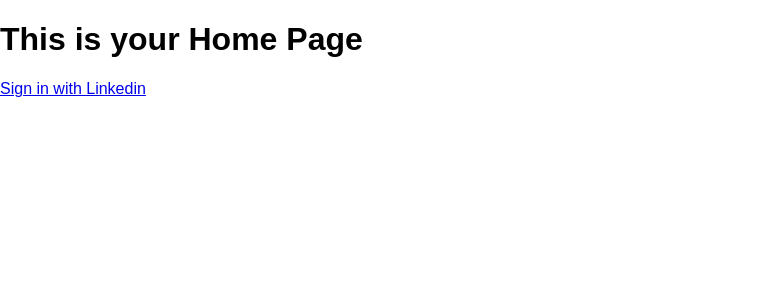
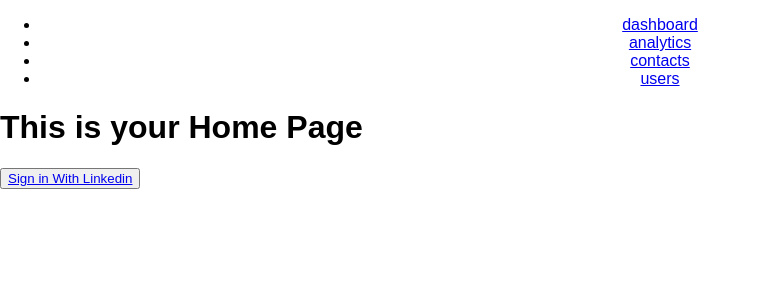
Before and after one commit to dphilla/tech-hustle, a React (Create React App) app: page / in a window 1280 px wide. Shown: the top 300 px of the page, without its empty margins (0-760 px from the left). Built offline with nearby package versions, Linux system fonts and the light colour scheme; no server answers.

Commit message:
working navbar components sans css

```diff
--- a/package.json
+++ b/package.json
@@ -3,6 +3,7 @@
   "version": "0.1.0",
   "private": true,
   "dependencies": {
+    "bourbon": "^5.0.0",
     "react": "^16.2.0",
     "react-dom": "^16.2.0",
     "react-linkedin-login": "^1.0.3",
--- a/src/App.js
+++ b/src/App.js
@@ -1,11 +1,13 @@
 import React, { Component } from 'react';
 import logo from './logo.svg';
 import './App.css';
+import Nav from './components/nav/Nav'
 
 class App extends Component {
   render() {
     return (
       <div className="App">
+        <Nav/>
       </div>
     );
   }
--- a/src/actions/Requests.js
+++ b/src/actions/Requests.js
@@ -1,20 +1,23 @@
+
+const user = require('./User')
 
 
 function fetchCurrentUser () {
-
-  fetch('http://localhost:3000/api/v1/users', {
+  function doFetch() {
+    fetch('http://localhost:3000/current_user', {
       mode: 'cors',
       headers: {'Allow-Access-Control-Origin':'*'}
     })
       .then(response => response.json())
         .then(data => {
-        console.log(data)
-    // Now data is in a format we are more used to i.e. {"posts": [{"title": "Fetch Refresher", "author": "Katelyn Kasperowicz"},..]}
+            user.setCurrentUser(data)
       })
       .catch(error => {
         console.log(error)
     })
   }
+setTimeout(function(){ doFetch(); }, 1500);
+}
 
 
 
--- /dev/null
+++ b/src/actions/User.js
@@ -0,0 +1,36 @@
+
+
+function clearListCookies()
+{
+ var cookies = document.cookie.split(";");
+ for (var i = 0; i < cookies.length; i++)
+  {
+    var spcook =  cookies[i].split("=");
+    deleteCookie(spcook[0]);
+  }
+  function deleteCookie(cookiename)
+   {
+    var d = new Date();
+    d.setDate(d.getDate() - 1);
+    var expires = ";expires="+d;
+    var name=cookiename;
+    //alert(name);
+    var value="";
+    document.cookie = name + "=" + value + expires + "; path=/acc/html";
+}
+window.location = ""; // TO REFRESH THE PAGE
+}
+
+
+
+function setCurrentUser(id) {
+    document.cookie = "id=" + id;
+}
+
+function endCurrentUser () {
+  clearListCookies()
+}
+
+
+
+export {setCurrentUser, endCurrentUser}
--- a/src/components/authentication/Linkedin.js
+++ b/src/components/authentication/Linkedin.js
@@ -4,15 +4,24 @@ import { Link } from 'react-router-dom';
 const requests = require('../../actions/Requests')
 
 
+      //<a href="https://www.linkedin.com/oauth/v2/authorization?response_type=code&client_id=7870b7rz0apmts&redirect_uri=http://localhost:3000/auth/linkedin/callback&state=something"
+      //>
+    //Sign in with Linkedin
+  //</a>
 
 class LoginWithLinkedin extends Component {
   render() {
     return (
-      <a href="https://www.linkedin.com/oauth/v2/authorization?response_type=code&client_id=7870b7rz0apmts&redirect_uri=http://localhost:3000/auth/linkedin/callback&state=something"
-        onClick={console.log(requests.fetchCurrentUser())}
-      >
-    Sign in with Linkedin
-  </a>
+        <button
+          onClick={requests.fetchCurrentUser}
+          className="linkedin-signin">
+          <a
+            href="https://www.linkedin.com/oauth/v2/authorization?response_type=code&client_id=7870b7rz0apmts&redirect_uri=http://localhost:3000/auth/linkedin/callback&state=something"
+          >
+            Sign in With Linkedin
+          </a>
+        </button>
+
 
     )
   }
--- /dev/null
+++ b/src/components/nav/Nav.js
@@ -0,0 +1,33 @@
+
+import React, { Component } from 'react';
+import { Link } from 'react-router-dom';
+const nav =  require('./NavHelper')
+
+
+class Nav extends Component {
+  render() {
+    return (
+      <div
+        onLoad={nav.navOperator}
+       >
+         <div>
+        <div id="nav-trigger" className="nav-trigger open">
+          <span className="line" />
+          <span className="line" />
+          <span className="line" />
+        </div>
+        <nav id="nav" className="out">
+          <ul>
+            <li><span className="nav-label"><a href="/dashboard">dashboard</a></span></li>
+            <li><span className="nav-label"><a href="/analytics">analytics</a></span></li>
+            <li><span className="nav-label"><a href="/contacts">contacts</a></span></li>
+            <li><span className="nav-label"><a href="/users">users</a></span></li>
+          </ul>
+        </nav>
+      </div>
+      </div>
+    )
+  }
+}
+
+export default Nav;
--- /dev/null
+++ b/src/components/nav/NavHelper.js
@@ -0,0 +1,56 @@
+
+
+
+// selected elements
+var navTrigger = document.getElementById('nav-trigger');
+var nav = document.getElementById('nav');
+var header = document.getElementById('header');
+var heading = document.getElementById('heading');
+var labels = document.getElementsByClassName('nav-label');
+
+// sizing
+var windowHeight = window.innerHeight;
+var windowWidth = window.innerWidth;
+var fontSize = windowHeight*0.1;
+var headingSize = windowWidth*0.1;
+
+// Event Listening
+//
+function resize() {
+  windowHeight = window.innerHeight;
+  windowWidth = window.innerWidth;
+  fontSize = windowHeight*0.1;
+  headingSize = windowWidth*0.1;
+  if(headingSize > windowHeight*0.3) headingSize = windowHeight*0.3;
+
+  for(var i = 0; i < labels.length; i++) {
+    labels[i].style.fontSize = fontSize+'px';
+    labels[i].style.height = fontSize+'px';
+    labels[i].style.marginTop = '-'+fontSize*0.6+'px';
+  }
+
+  header.style.height = windowHeight+'px';
+  heading.style.fontSize = headingSize+'px';
+  heading.style.height = headingSize+'px';
+  heading.style.marginTop = '-'+headingSize*0.6+'px';
+
+}
+
+function navToggle(e) {
+  var closed = (navTrigger.className.indexOf('close') > 0);
+  if(closed) {
+    navTrigger.className = 'nav-trigger open';
+    nav.className = 'out';
+  } else {
+    navTrigger.className = 'nav-trigger close';
+    nav.className = 'in';
+  }
+}
+
+
+function navOperator () {
+  navTrigger.addEventListener('click', navToggle);
+  window.addEventListener('resize', resize);
+}
+
+export {navOperator}
--- /dev/null
+++ b/src/components/nav/nav.scss
@@ -0,0 +1,195 @@
+@import "bourbon";
+
+@import url(https://fonts.googleapis.com/css?family=Patua+One);
+@import url(https://fonts.googleapis.com/css?family=Open+Sans);
+
+// vars
+$headings: 'Patua One', cursive;
+$white: #fff;
+$grey-black: #222;
+$olive: #364e41;
+
+body {
+  background: #fff;
+  height: 100%;
+  font-family: 'Open Sans', sans-serif;
+}
+
+p {
+  line-height: 1.5;
+}
+
+div {
+  padding: 15px;
+  position: relative;
+  text-align: center;
+}
+
+
+.nav-trigger {
+  position: fixed;
+  width: 110px;
+  height: 98px;
+  right: 0px;
+  top: 0px;
+  cursor: pointer;
+  z-index: 200;
+  @include transform-origin(110px 0px);
+  @include transform(scale(0.6));
+  @include transition(background 0.3s linear);
+}
+
+.nav-trigger.open {
+  background: $grey-black;
+}
+
+.nav-trigger.close {
+  background: transparent;
+}
+
+.line {
+  display: block;
+  position: absolute;
+  width: 80px;
+  height: 8px;
+  background: $white;
+  left: 15px;
+  @include transform-origin(0px 4px);
+  @include transition (opacity 0.3s $ease-in-out-cubic 0s, transform 0.24s $ease-in-out-cubic 0s);
+}
+
+@for $i from 1 through 3 {
+  .line:nth-child(#{$i}) {
+    top: 16px + (($i)-1)*28;
+  }
+}
+
+.close .line:nth-child(1) {
+  @include transform(translateX(11px) rotate(45deg));
+}
+
+.close .line:nth-child(2) {
+  opacity: 0;
+}
+
+.close .line:nth-child(3) {
+  @include transform(translateX(11px) rotate(-45deg));
+}
+
+// Full page Navigation
+nav {
+  width: 100%;
+  height: 100%;
+  position: fixed;
+  z-index: 100;
+}
+
+nav.out {
+  pointer-events: none;
+}
+
+nav.in {
+  pointer-events: auto;
+}
+
+nav ul, li {
+  display: block;
+  padding: 0;
+  margin: 0;
+  width: 100%;
+  cursor: pointer;
+}
+
+nav ul {
+  height: 100%;
+  width: 100%;
+  position: absolute;
+}
+
+nav li {
+  height: 20%;
+  position: relative;
+  background: $grey-black;
+  color: $white;
+  font-family: $headings;
+}
+
+nav li:hover {
+  background: $olive;
+}
+
+@for $i from 1 through 5 {
+  nav.in li:nth-child(#{$i}) {
+    @include transition(transform 0.5s $ease-out-cubic (0.1s*$i), opacity 0.5s linear (0.1s*$i));
+  }
+}
+
+@for $i from 5 through 1 {
+  nav.out li:nth-child(#{$i}) {
+    @include transition(transform 0.3s $ease-in-cubic (0.05s*(5-$i)), opacity 0.3s linear (0.05s*(5-$i)));
+  }
+}
+
+nav.out li {
+  @include transform(translateY(300%));
+  opacity: 0;
+}
+
+nav.in li {
+  @include transform(translateY(0));
+  opacity: 1;
+}
+
+.nav-label {
+  position: absolute;
+  width: 100%;
+  left: 0;
+  text-align: center;
+  height: 16px;
+  top: 50%;
+  margin-top: -8px;
+  text-transform: uppercase;
+}
+
+// site content
+.header {
+  background: url(https://www.jobscan.co/blog/wp-content/uploads/2014/12/networking.jpg);
+  background-size: cover;
+  //position: relative;
+  width: 100%;
+  min-height: 100%;
+  top: 0px;
+}
+
+.header h1 {
+  width: 100%;
+  color: black;
+  position: absolute;
+  margin: 0;
+  font-family: $headings;
+  text-align: center;
+  display: block;
+  top: 50%;
+}
+
+.content {
+  @include box-sizing(border-box);
+  max-width: 600px;
+  padding: 20px;
+  margin: 0 auto;
+}
+
+.credit {
+  color: #364e41;
+}
+
+.credit a {
+  color: #364e41;
+}
+
+.box {
+   width: 300px;
+    border: 25px solid black;
+    padding: 25px;
+    margin: 25px;
+}
```
Also changed, not shown: 1 other file (tests, documents, lock files or other folders). Lines whose indentation alone changed are shown as unchanged.
